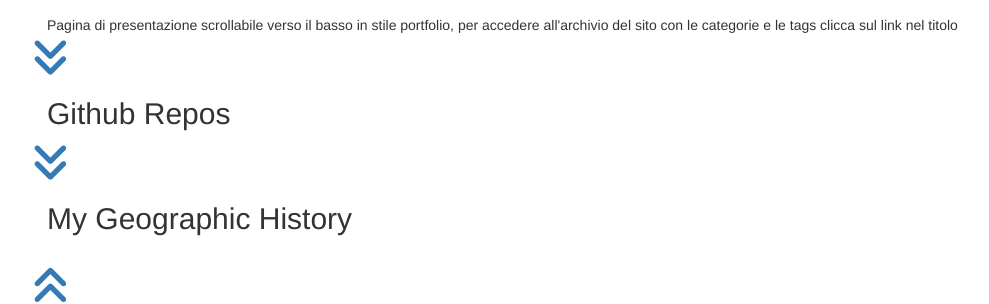
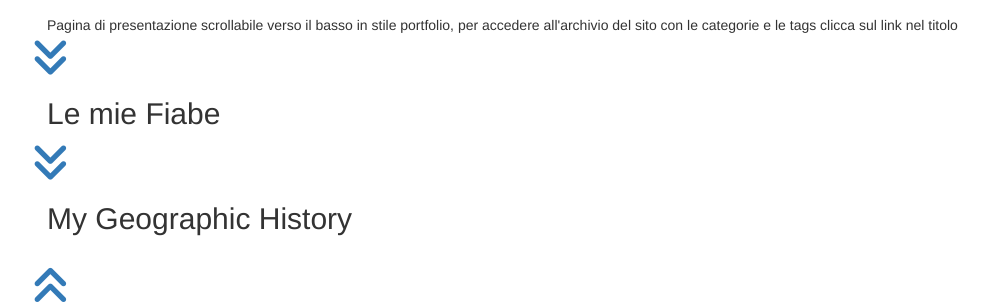
Before and after one commit to saramasi/saramasi.github.io, a Jekyll site: the page built from index.html, in a window 1280 px wide. Shown: the part 205-509 px from the top of the page, without its empty margins (38-1027 px from the left). Built offline with Jekyll 4.4.1, drawn with Linux system fonts in a browser that asks for light colours; nearby versions of some CDN libraries; library files that are not in the unit come from our copies; a script that is not in the unit is left out.

Commit message:
third push

```diff
--- a/index.html
+++ b/index.html
@@ -19,16 +19,16 @@
         </div>
       </section>
         <div class="row align-items-end bottom-buttons">
-          <a href="#repos" data-scroll><i class="icon fa fa-angle-double-down fa-3x"></i></a>
+          <a href="#fiabe" data-scroll><i class="icon fa fa-angle-double-down fa-3x"></i></a>
         </div>
 
-      <section id="repos">
+      <section id="fiabe">
 
-        <h2 class="header author-header"> Github Repos </h2>
-        {% for repository in site.github.public_repositories %}
+        <h2 class="header author-header"> Le mie Fiabe </h2>
+        {% for post in site.posts %}
         <div class="col-md-4">
           <h2 class="post-title">
-           <a href="{{repository.html_url}}"> {{ repository.name }}</a>
+           <a href="{{post.url}}"> {{ post.name }}</a>
           </h2>
           <div class="post-descr">
             <p>
@@ -47,7 +47,7 @@
 
         <h2 class="header author-header"> My Geographic History</h2>
         <br />
-        <script src="https://embed.github.com/view/geojson/mrizzoli/mrizzoli.github.io/master/my_geographic_history.json?width=1130"></script>
+        <script src="https://embed.github.com/view/geojson/saramasi/saramasi.github.io/master/my_geographic_history.json?width=1130"></script>
       </section>
         <div class="row align-items-end bottom-buttons">
           <a href="#profile" data-scroll><i class="icon fa
```
